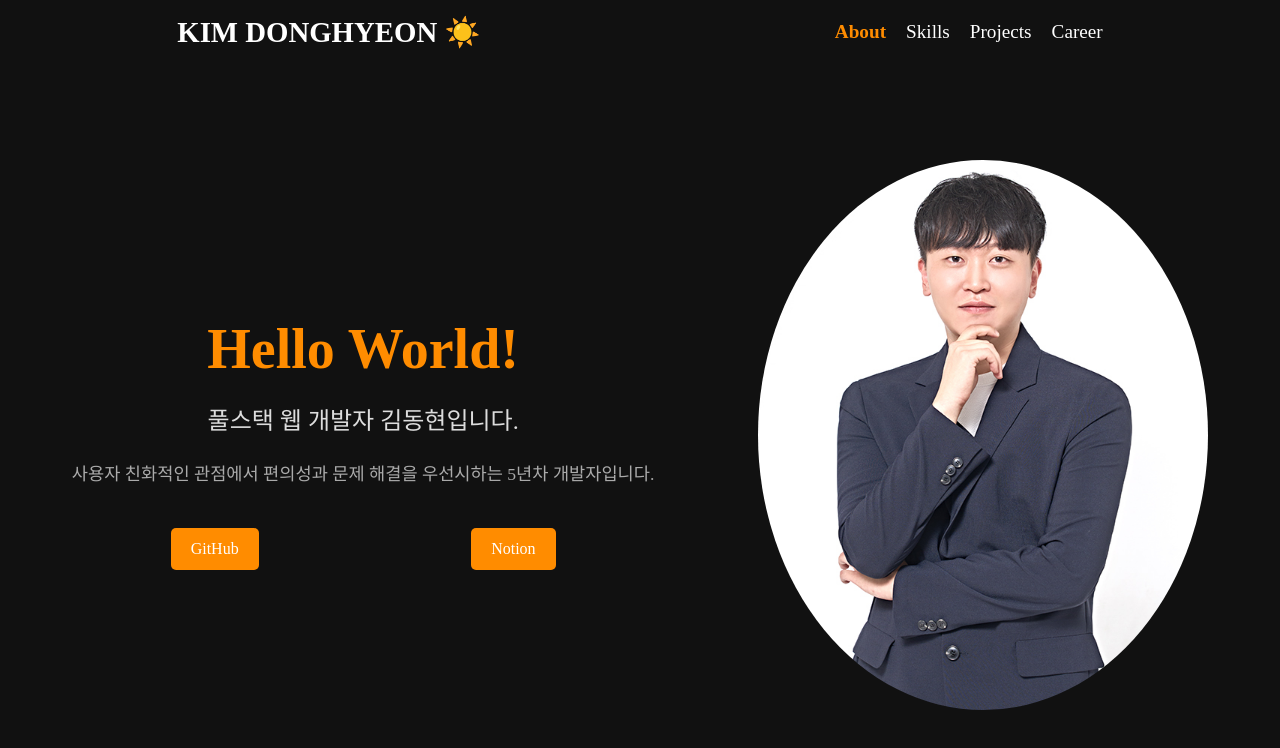
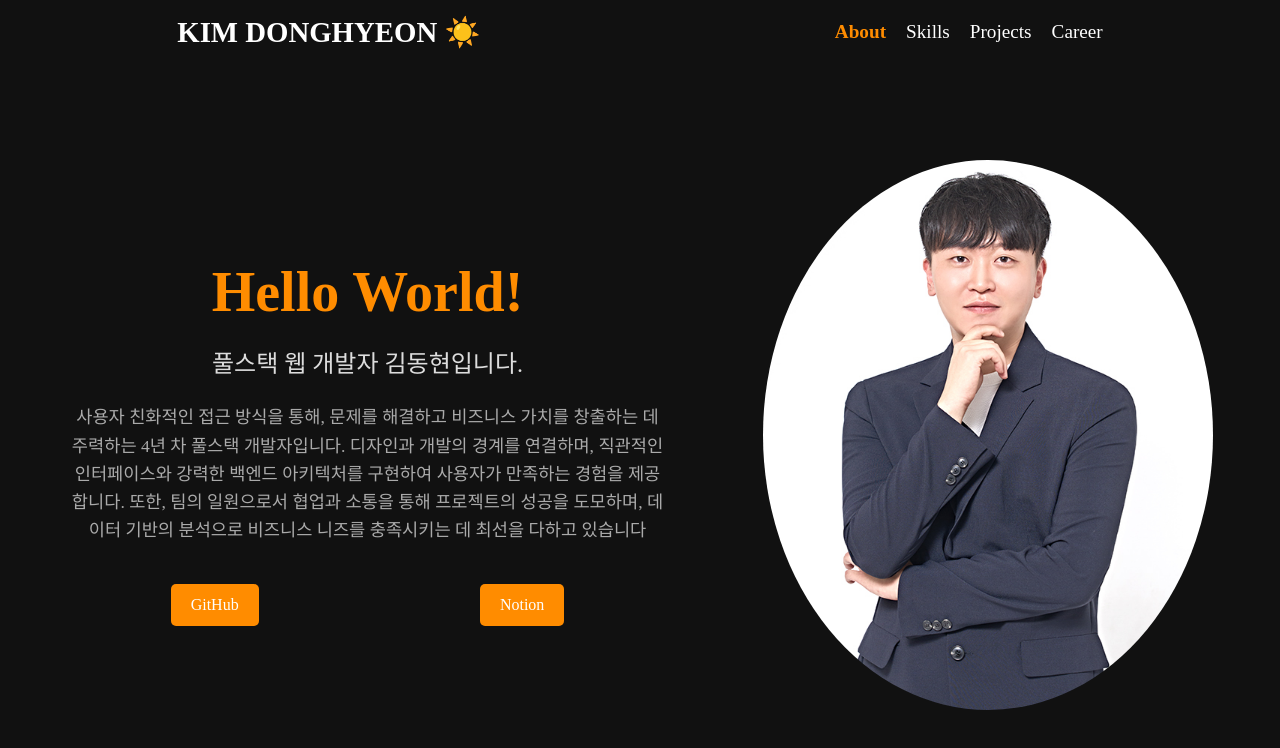
Before and after one commit to DongHyeonKim-tech/portfolio, a Next.js app: page / in a window 1280 px wide. Shown: the top 748 px of the page. Built offline with nearby package versions, Linux system fonts and the light colour scheme; no server answers.

Commit message:
[수정] 소개말 수정

```diff
--- a/src/components/About.tsx
+++ b/src/components/About.tsx
@@ -125,8 +125,12 @@ const About: React.FC = () => {
         <Title>{'Hello World!'}</Title>
         <SubTitle>풀스택 웹 개발자 김동현입니다.</SubTitle>
         <Description>
-          사용자 친화적인 관점에서 편의성과 문제 해결을 우선시하는 5년차
-          개발자입니다.
+          사용자 친화적인 접근 방식을 통해, 문제를 해결하고 비즈니스 가치를
+          창출하는 데 주력하는 4년 차 풀스택 개발자입니다. 디자인과 개발의
+          경계를 연결하며, 직관적인 인터페이스와 강력한 백엔드 아키텍처를
+          구현하여 사용자가 만족하는 경험을 제공합니다. 또한, 팀의 일원으로서
+          협업과 소통을 통해 프로젝트의 성공을 도모하며, 데이터 기반의 분석으로
+          비즈니스 니즈를 충족시키는 데 최선을 다하고 있습니다
         </Description>
         <SocialLinks>
           <SocialButton href={'https://'} target={'_blank'}>
```
